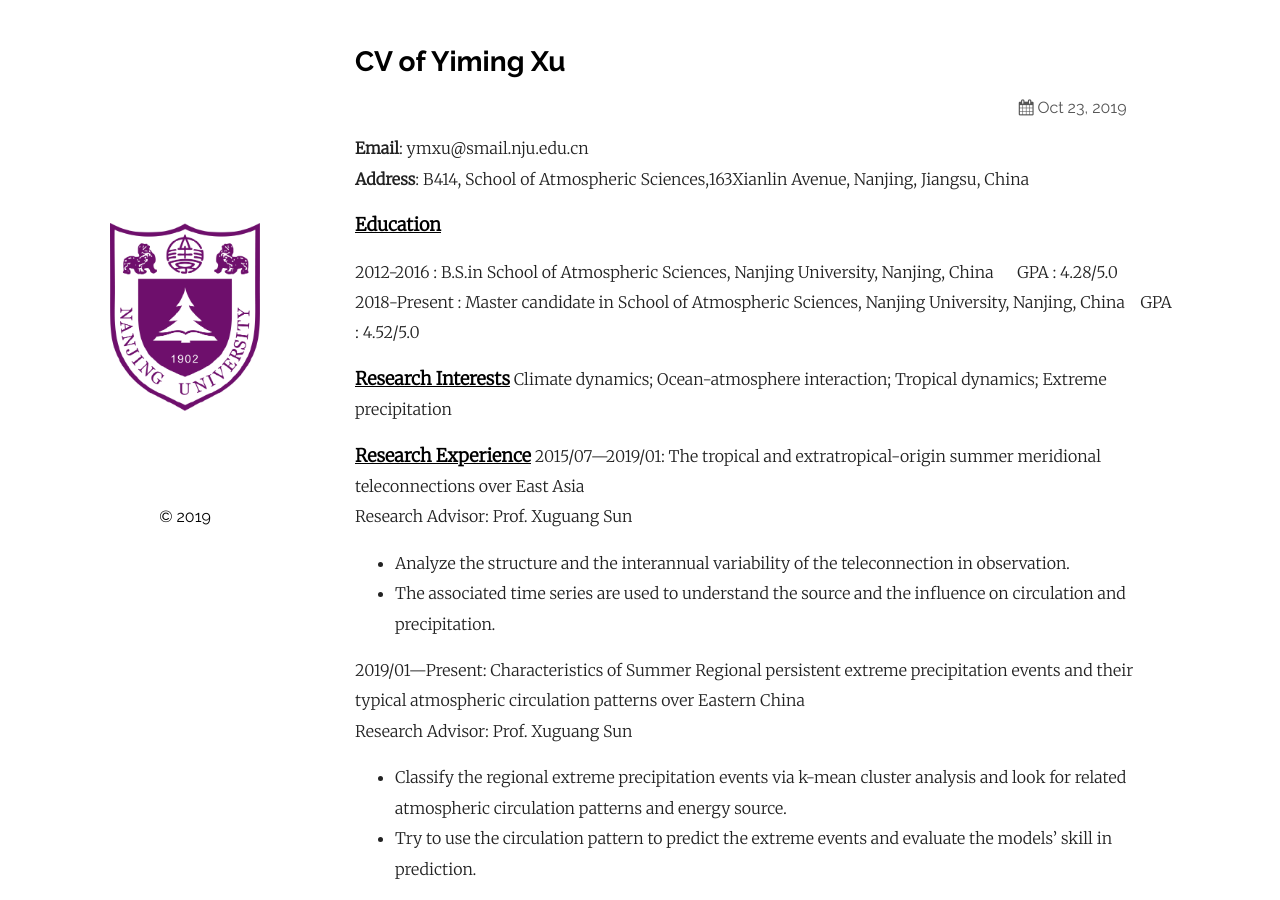
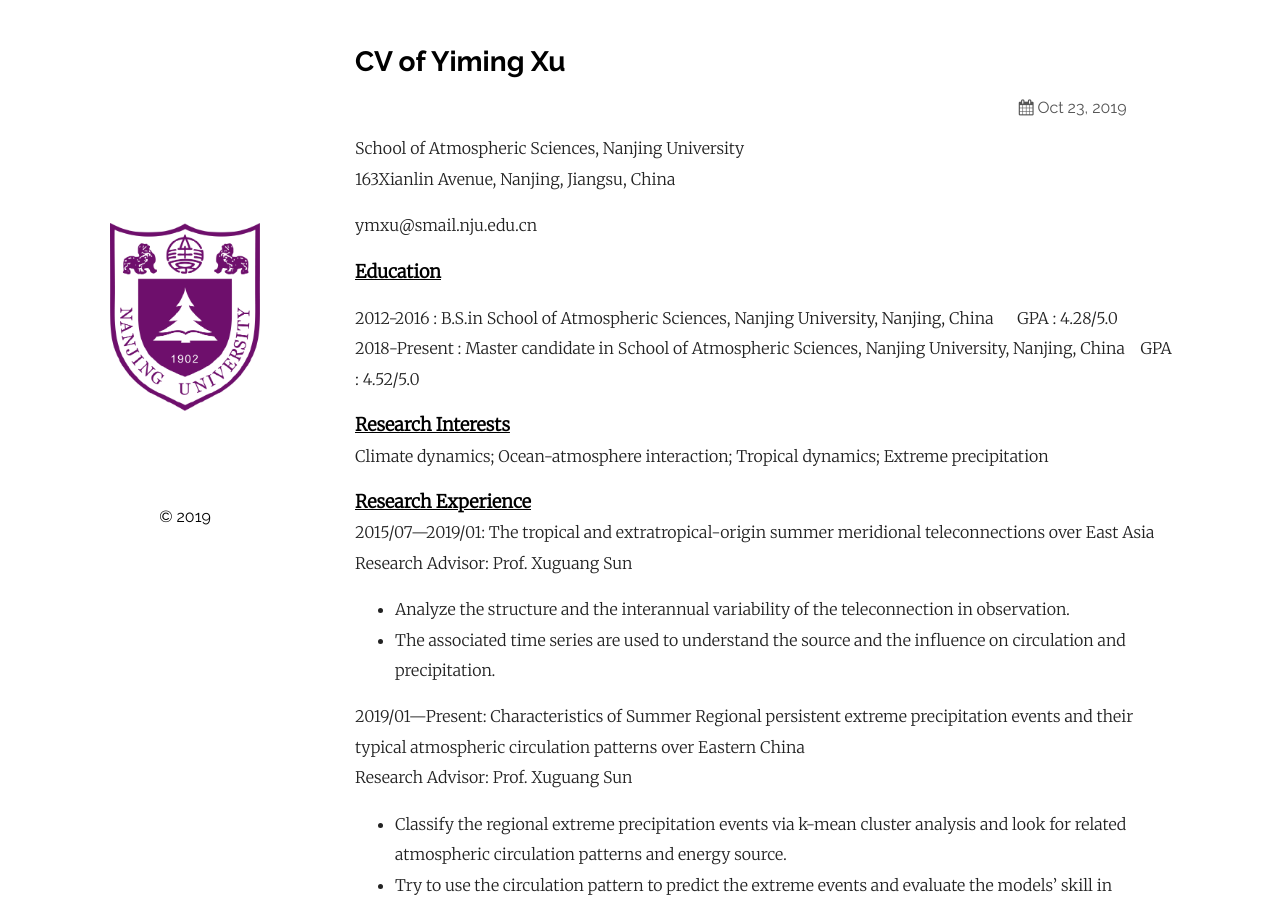
Before and after one commit to ymxu-atm/ymxu-atm.github.io, a Jekyll site: the page built from _posts/2019-10-23-CV.markdown, in a window 1280 px wide and 900 px high. Built offline with Jekyll 4.4.1, drawn with Linux system fonts in a browser that asks for light colours.

Commit message:
Update 2019-10-23-CV.markdown

```diff
--- a/_posts/2019-10-23-CV.markdown
+++ b/_posts/2019-10-23-CV.markdown
@@ -4,9 +4,10 @@ title:  "CV of Yiming Xu"
 
 ---
 
-__Email__: ymxu@smail.nju.edu.cn
-__Address__:  B414, School of Atmospheric Sciences,163Xianlin Avenue, Nanjing, Jiangsu, China
+School of Atmospheric Sciences, Nanjing University
+163Xianlin Avenue, Nanjing, Jiangsu, China
 
+ymxu@smail.nju.edu.cn
 
 __<font size="4" color="black" bold><u>Education</u></font>__
 
```
